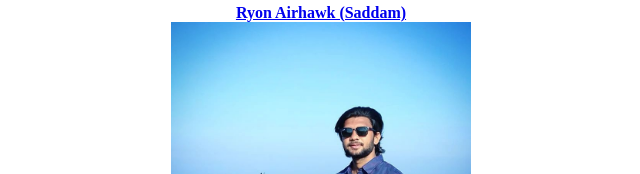
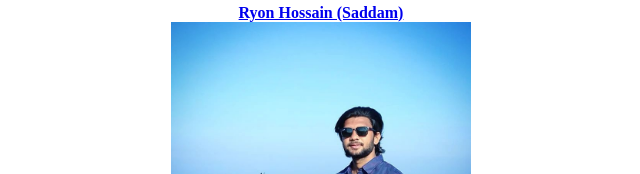
Before and after one commit to RyonAirhawk/ITManage, a plain HTML site: page Members.html in a window 1280 px wide. Shown: the part 380-554 px from the top of the page, 339-979 px from the left. Drawn offline with Linux system fonts and the light colour scheme.

Commit message:
name fixed

```diff
--- a/Members.html
+++ b/Members.html
@@ -11,7 +11,7 @@
 
    <ul>
      <img src="Images/Ryon.jpg" alt="Ryon" height="300">
-     <li><strong><a href="Ryon.html">Ryon Airhawk (Saddam)</a></strong></li>
+     <li><strong><a href="Ryon.html">Ryon Hossain (Saddam)</a></strong></li>
      <img src="Images/Rafi.jpg" alt="Rafi" height="300">
      <li><strong><a href="Rafi.html">Moinul Hasan (Rafi)</a></strong></li>
      <hr>
```
